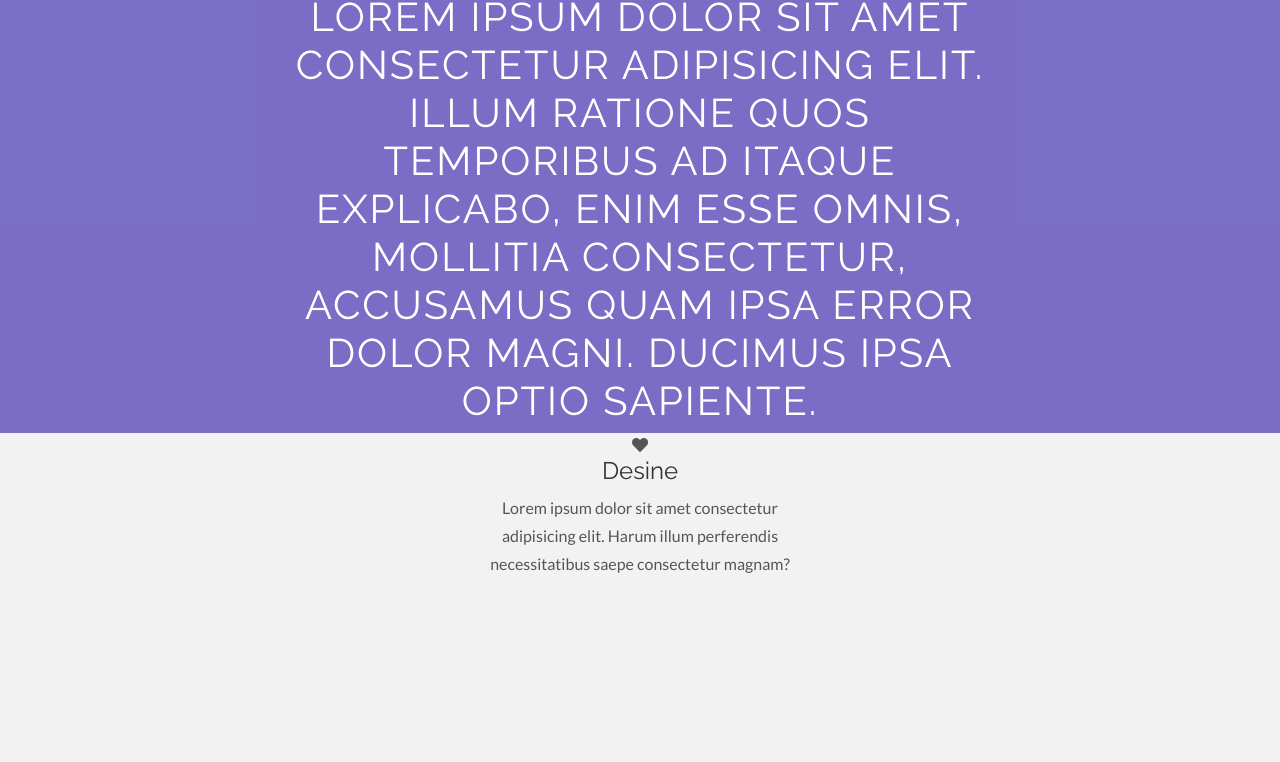
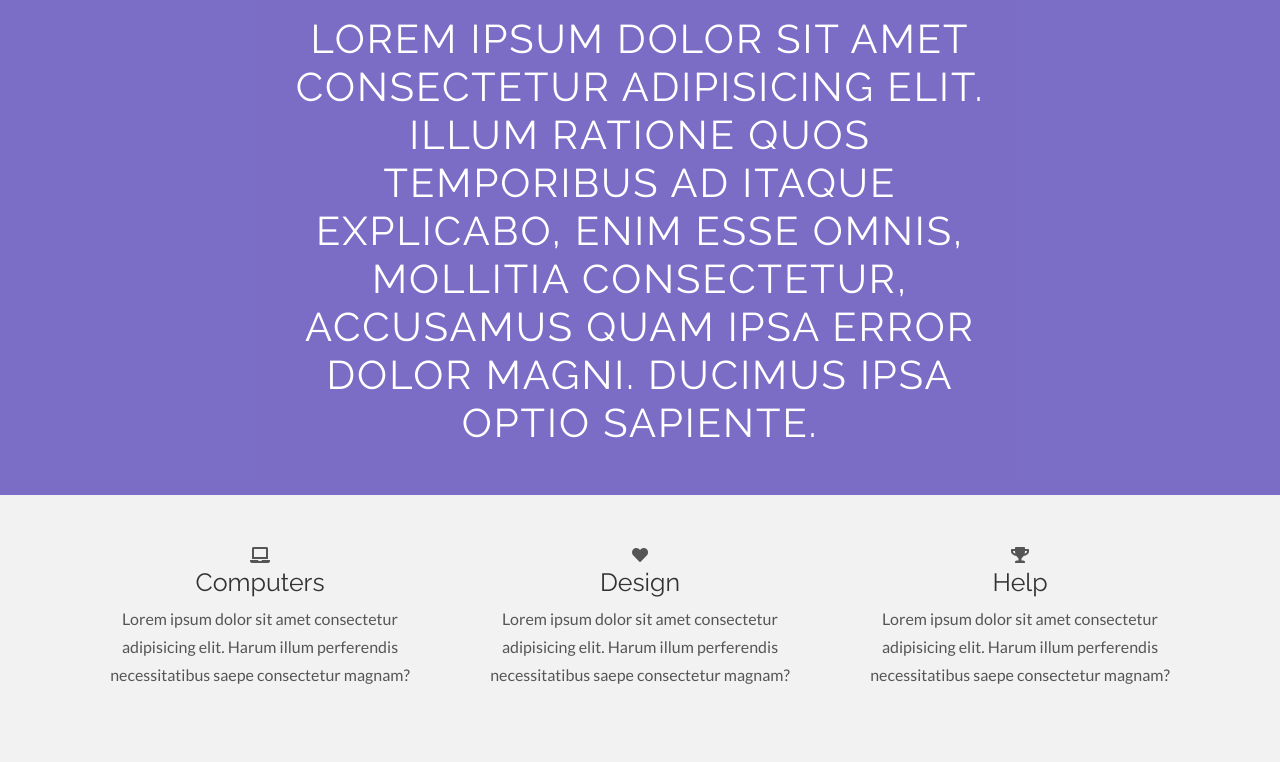
Before and after one commit to doksel/Mysite_bootstrap, a plain HTML site: page index.html in a window 1280 px wide. Shown: the part 283-1045 px from the top of the page. Before the commit the page ends 886 px from the top, so only its background shows below. Drawn offline with nearby package versions, Linux system fonts and the light colour scheme.

Commit message:
added first-block

```diff
--- a/index.html
+++ b/index.html
@@ -42,17 +42,26 @@
             <div class="row text-center">
                 <div class="col-lg-8 mx-auto">
                     <h1>Title</h1>
-                    <h2>Lorem ipsum dolor sit amet consectetur adipisicing elit. Illum ratione quos temporibus ad itaque explicabo, enim esse omnis, mollitia consectetur, accusamus quam ipsa error dolor magni. Ducimus ipsa optio sapiente.</h2>
+                    <h2 class="my-5">Lorem ipsum dolor sit amet consectetur adipisicing elit. Illum ratione quos temporibus ad itaque explicabo, enim esse omnis, mollitia consectetur, accusamus quam ipsa error dolor magni. Ducimus ipsa optio sapiente.</h2>
                 </div>
             </div>
         </div>
     </header>
-    <section class="container wraper">
-        <div class="row text-center">
-            <br><br>
-            <div class="col-lg-4 mx-auto">
+    <section class="container wraper first-block">
+        <div class="row text-center py-5">
+            <div class="col-lg-4">
+                <i class="fa fa-laptop"></i>
+                <h4>Computers</h4>
+                <p>Lorem ipsum dolor sit amet consectetur adipisicing elit. Harum illum perferendis necessitatibus saepe consectetur magnam?</p>
+            </div>
+            <div class="col-lg-4">
                 <i class="fa fa-heart"></i>
-                <h4>Desine</h4>
+                <h4>Design</h4>
+                <p>Lorem ipsum dolor sit amet consectetur adipisicing elit. Harum illum perferendis necessitatibus saepe consectetur magnam?</p>
+            </div>
+            <div class="col-lg-4">
+                <i class="fa fa-trophy"></i>
+                <h4>Help</h4>
                 <p>Lorem ipsum dolor sit amet consectetur adipisicing elit. Harum illum perferendis necessitatibus saepe consectetur magnam?</p>
             </div>
         </div>
--- a/scss/style.scss
+++ b/scss/style.scss
@@ -79,7 +79,7 @@ header{
         color: white;
         font-size: 70px;
         letter-spacing: 3px;
-        margin-top: 100px;
+        margin: 80px 0 50px 0;
     }
     h2{
         color: white;
@@ -88,3 +88,9 @@ header{
         text-transform: uppercase;
     }
 }
+
+.first-block{
+    h4{
+        font-size: 25px;
+    }
+}
```
Also changed, not shown: css/style.css.
